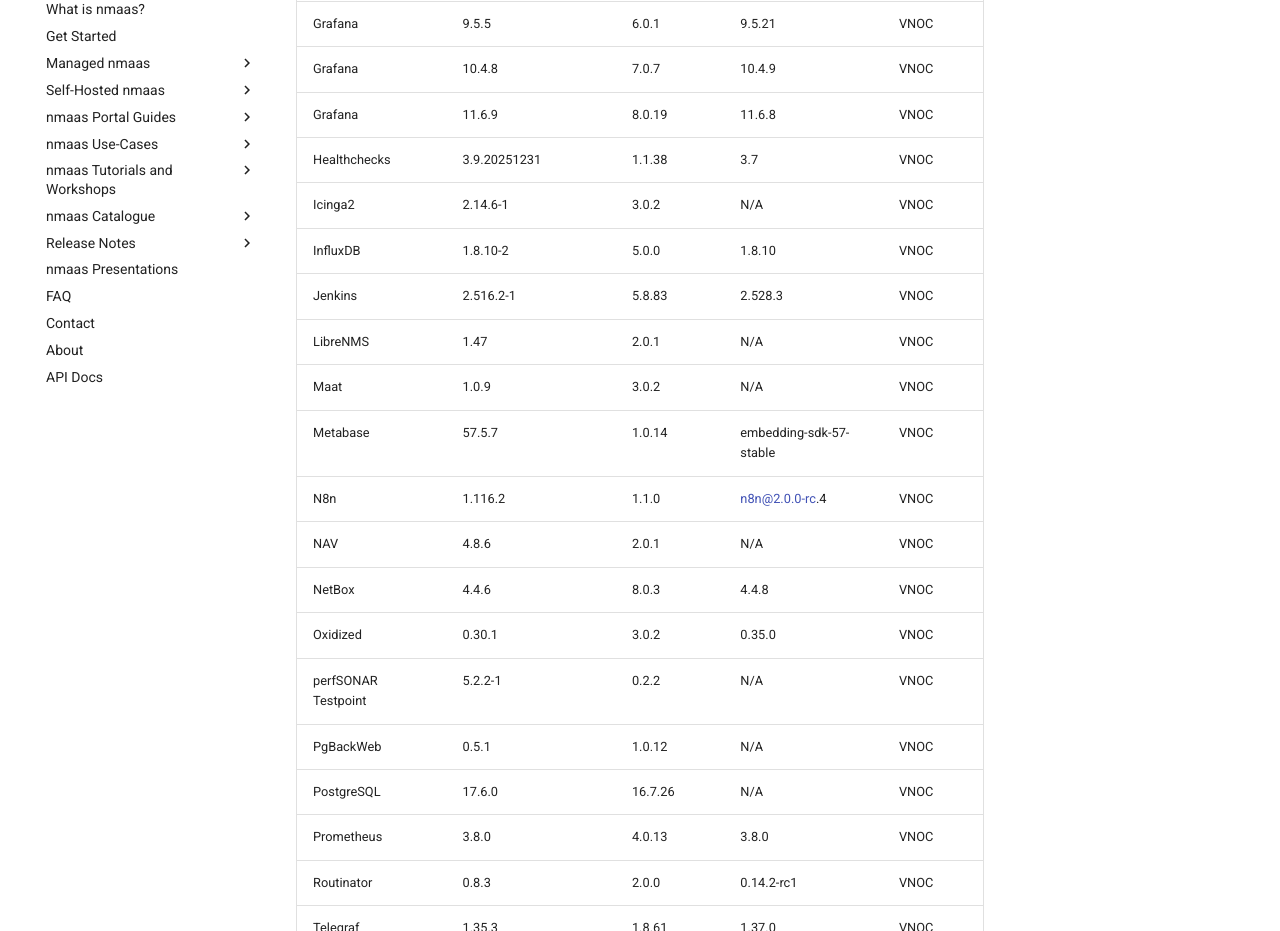
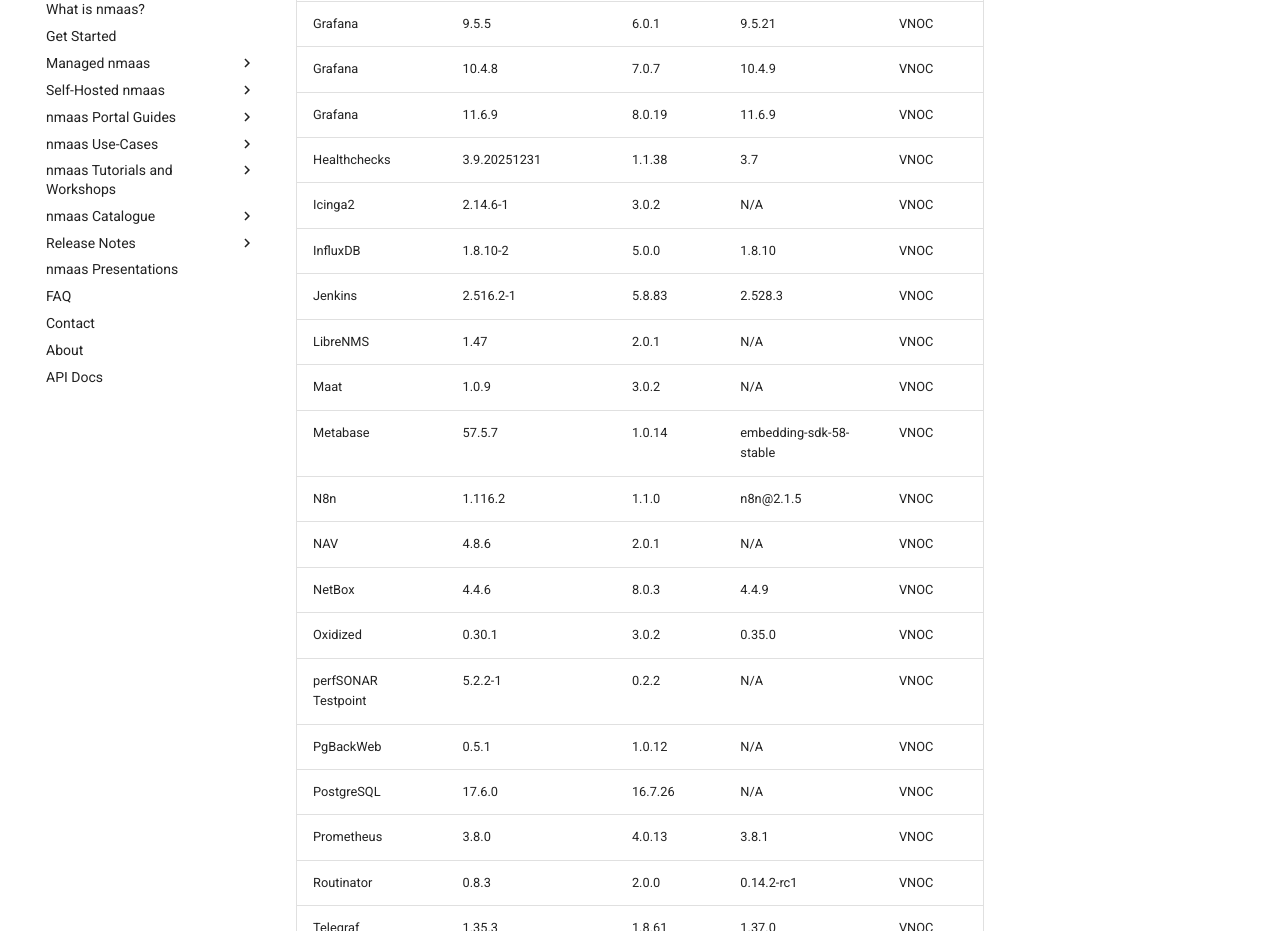
Before and after one commit to nmaas-platform/nmaas-docs, an MkDocs documentation site: the page built from docs/nmaas-applications/application-versions.md, in a window 1280 px wide and 1400 px high, scrolled down 799 px. Shown: the part 153-1084 px from the top of the window. Built offline with MkDocs 1.6.1 and Material for MkDocs 9.7.7, drawn with Linux system fonts in a browser that asks for light colours.

Commit message:
Automated update of application versions list

```diff
--- a/docs/nmaas-applications/application-versions.md
+++ b/docs/nmaas-applications/application-versions.md
@@ -19,22 +19,22 @@
     |      Grafana      |          8.5.27          |    4.0.25   |         8.5.27        |  VNOC  |
     |      Grafana      |           9.5.5          |    6.0.1    |         9.5.21        |  VNOC  |
     |      Grafana      |          10.4.8          |    7.0.7    |         10.4.9        |  VNOC  |
-    |      Grafana      |          11.6.9          |    8.0.19   |         11.6.8        |  VNOC  |
+    |      Grafana      |          11.6.9          |    8.0.19   |         11.6.9        |  VNOC  |
     |    Healthchecks   |       3.9.20251231       |    1.1.38   |          3.7          |  VNOC  |
     |      Icinga2      |         2.14.6-1         |    3.0.2    |          N/A          |  VNOC  |
     |      InfluxDB     |         1.8.10-2         |    5.0.0    |         1.8.10        |  VNOC  |
     |      Jenkins      |         2.516.2-1        |    5.8.83   |        2.528.3        |  VNOC  |
     |      LibreNMS     |           1.47           |    2.0.1    |          N/A          |  VNOC  |
     |        Maat       |           1.0.9          |    3.0.2    |          N/A          |  VNOC  |
-    |      Metabase     |          57.5.7          |    1.0.14   |embedding-sdk-57-stable|  VNOC  |
-    |        N8n        |          1.116.2         |    1.1.0    |     n8n@2.0.0-rc.4    |  VNOC  |
+    |      Metabase     |          57.5.7          |    1.0.14   |embedding-sdk-58-stable|  VNOC  |
+    |        N8n        |          1.116.2         |    1.1.0    |       n8n@2.1.5       |  VNOC  |
     |        NAV        |           4.8.6          |    2.0.1    |          N/A          |  VNOC  |
-    |       NetBox      |           4.4.6          |    8.0.3    |         4.4.8         |  VNOC  |
+    |       NetBox      |           4.4.6          |    8.0.3    |         4.4.9         |  VNOC  |
     |      Oxidized     |          0.30.1          |    3.0.2    |         0.35.0        |  VNOC  |
     |perfSONAR Testpoint|          5.2.2-1         |    0.2.2    |          N/A          |  VNOC  |
     |     PgBackWeb     |           0.5.1          |    1.0.12   |          N/A          |  VNOC  |
     |     PostgreSQL    |          17.6.0          |   16.7.26   |          N/A          |  VNOC  |
-    |     Prometheus    |           3.8.0          |    4.0.13   |         3.8.0         |  VNOC  |
+    |     Prometheus    |           3.8.0          |    4.0.13   |         3.8.1         |  VNOC  |
     |     Routinator    |           0.8.3          |    2.0.0    |       0.14.2-rc1      |  VNOC  |
     |      Telegraf     |          1.35.3          |    1.8.61   |         1.37.0        |  VNOC  |
     |    Uptime Kuma    |           2.0.2          |    4.0.2    |        1.23.13        |  VNOC  |
@@ -62,7 +62,7 @@
     |           Grafana          |     6.5.2     |    2.0.1    |         6.7.6         |  VLAB  |
     |           Grafana          |     7.2.0     |    2.0.1    |         7.5.17        |  VLAB  |
     |           Grafana          |   10.4.19-1   |   7.0.13-1  |         10.4.9        |  VLAB  |
-    |           Grafana          |    11.6.9-1   |   8.0.19-1  |         11.6.8        |  VLAB  |
+    |           Grafana          |    11.6.9-1   |   8.0.19-1  |         11.6.9        |  VLAB  |
     |        Healthchecks        |3.13.20251215-1|   1.1.51-1  |          3.7          |  VLAB  |
     |           Icinga2          |     2.11.4    |    2.0.1    |          N/A          |  VLAB  |
     |          InfluxDB          |     1.7.10    |    4.4.8    |         1.8.10        |  VLAB  |
@@ -71,17 +71,17 @@
     |          LibreNMS          |      1.47     |    2.0.1    |          N/A          |  VLAB  |
     |            Maat            |     1.0.12    |   3.0.9-2   |          N/A          |  VLAB  |
     |           MailDev          |     2.0.5     |    1.0.0    |         2.1.0         |  VLAB  |
-    |          Metabase          |     57.7.1    |   1.0.17-1  |embedding-sdk-57-stable|  VLAB  |
+    |          Metabase          |     57.7.1    |   1.0.17-1  |embedding-sdk-58-stable|  VLAB  |
     |           Moodle           |    5.0.1-1    |    26.0.4   |         5.1.1         |  VLAB  |
-    |             N8n            |    1.116.2    |    1.1.0    |     n8n@2.0.0-rc.4    |  VLAB  |
+    |             N8n            |    1.116.2    |    1.1.0    |       n8n@2.1.5       |  VLAB  |
     |             NAV            |     4.8.6     |    2.0.1    |          N/A          |  VLAB  |
-    |           NetBox           |     4.4.6     |    8.0.3    |         4.4.8         |  VLAB  |
+    |           NetBox           |     4.4.6     |    8.0.3    |         4.4.9         |  VLAB  |
     |       OWASP JuiceShop      |     19.1.1    |    1.0.3    |         19.1.1        |  VLAB  |
     |          Oxidized          |     0.28.0    |    2.0.1    |         0.35.0        |  VLAB  |
     |     perfSONAR Testpoint    |    5.2.2-1    |    0.2.2    |          N/A          |  VLAB  |
     |          PgBackWeb         |     0.4.2     |    1.0.0    |          N/A          |  VLAB  |
     |         PostgreSQL         |     14.3.0    |    11.5.0   |          N/A          |  VLAB  |
-    |         Prometheus         |    3.8.1-1    |   4.0.14-1  |         3.8.0         |  VLAB  |
+    |         Prometheus         |    3.8.1-1    |   4.0.14-1  |         3.8.1         |  VLAB  |
     |Prometheus Blackbox Exporter|     0.25.0    |    8.16.0   |          N/A          |  VLAB  |
     |         Routinator         |     0.8.3     |    2.0.0    |       0.14.2-rc1      |  VLAB  |
     |          UnrealIRC         |    3.2.8-1    |    1.0.0    |          N/A          |  VLAB  |
```
